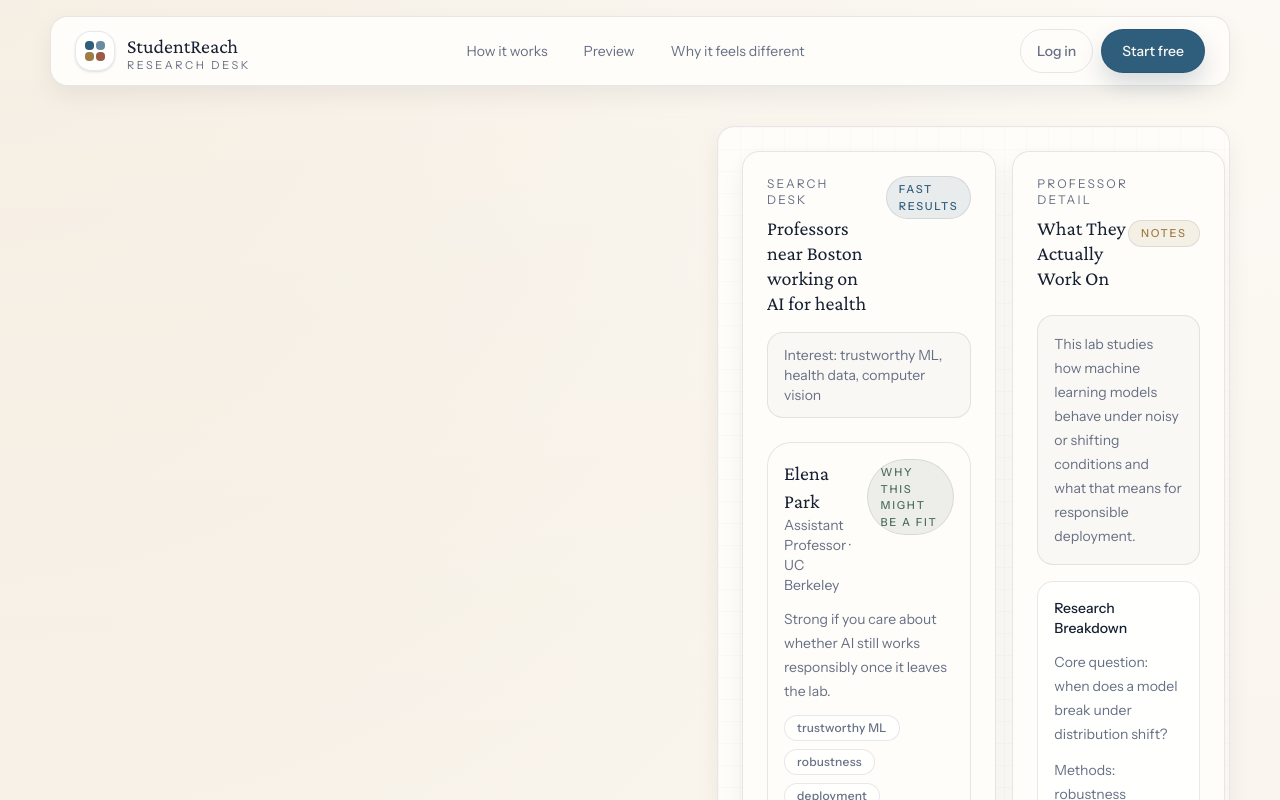
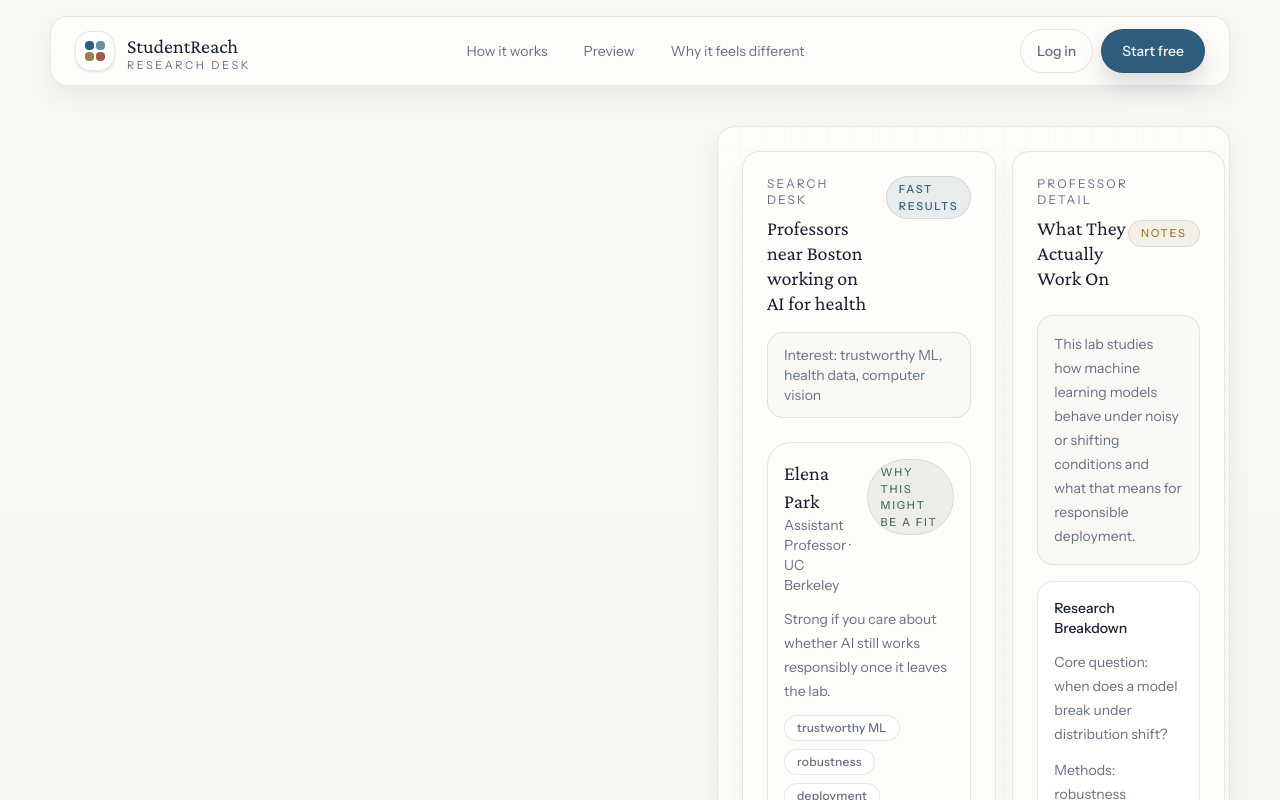
Before and after one commit to vanditb/studentreach, a Next.js app: page / in a window 1280 px wide. Shown: the top 800 px of the page. Built offline with nearby package versions, Linux system fonts and the light colour scheme; no server answers.

Commit message:
simplify page background

```diff
--- a/src/app/globals.css
+++ b/src/app/globals.css
@@ -63,9 +63,8 @@ html {
 body {
   min-height: 100vh;
   background:
-    linear-gradient(180deg, rgba(255, 255, 255, 0.25), transparent 20%),
-    radial-gradient(circle at top left, rgba(185, 138, 73, 0.12), transparent 28%),
-    linear-gradient(180deg, #fbf7f0 0%, #f7f1e8 100%);
+    linear-gradient(180deg, rgba(255, 255, 255, 0.45), rgba(255, 255, 255, 0)),
+    var(--background);
   color: var(--foreground);
   font-family: var(--font-body), sans-serif;
   text-rendering: optimizeLegibility;
```
